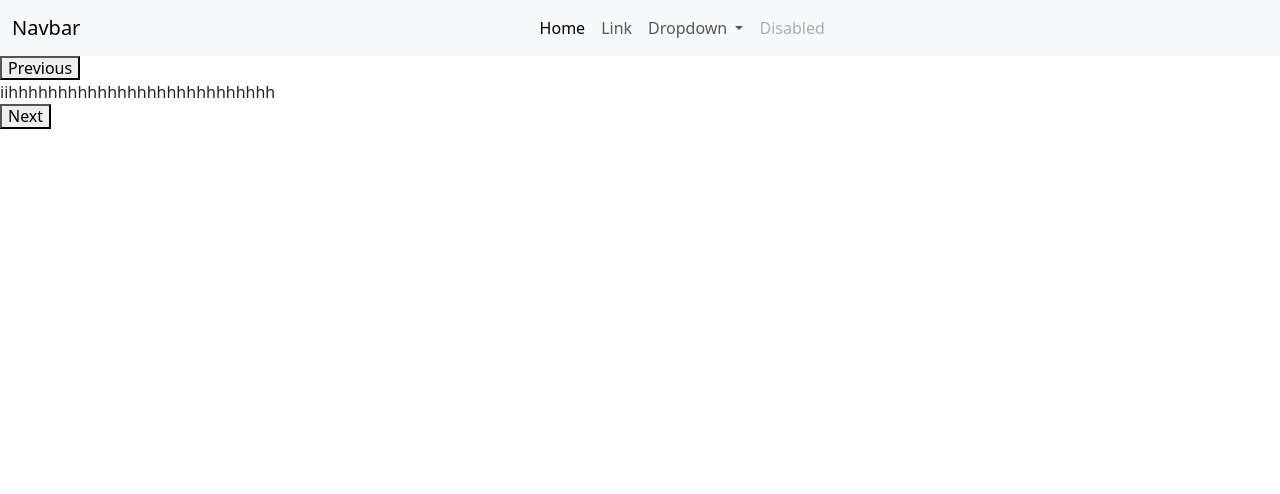
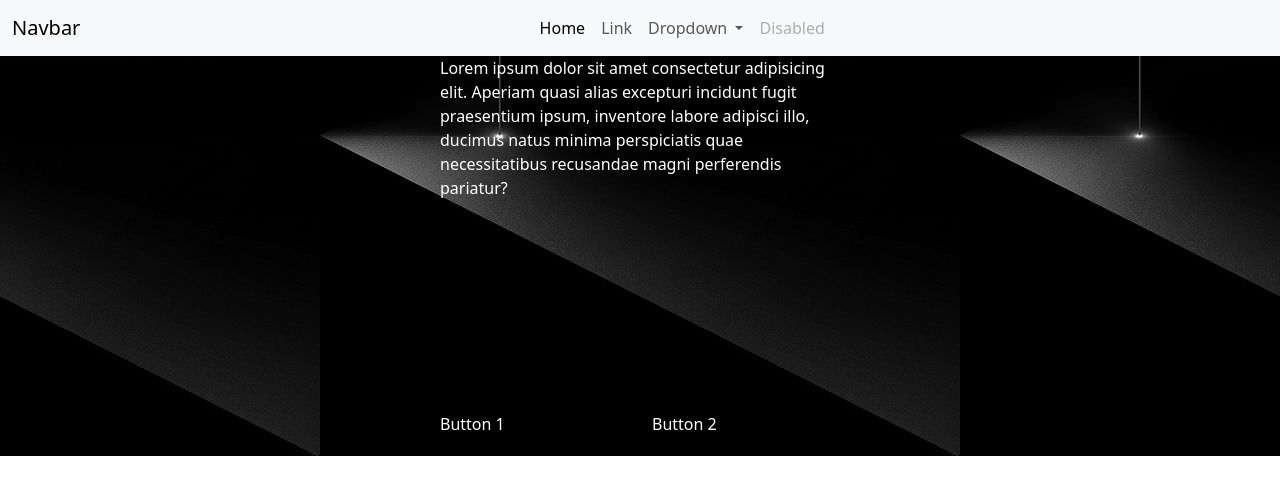
Before and after one commit to codemadan/texas-078-frontend, a plain HTML site: page bw-design/index.html in a window 1280 px wide. Drawn offline with Linux system fonts and the light colour scheme.

Commit message:
[add] slider added

```diff
--- a/bw-design/assets/css/style.css
+++ b/bw-design/assets/css/style.css
@@ -1,3 +1,20 @@
 img{
     width: 100%;
 }
+
+.slide{
+    background-position: bottom;
+}
+
+.slider-inner{
+    width: 400px;
+    color: #fff;
+    position: relative;
+    height: 400px;
+}
+
+.button_wrapper{
+    position: absolute;
+    bottom: 20px;
+    width: 100%;
+}
--- a/bw-design/assets/js/script.js
+++ b/bw-design/assets/js/script.js
@@ -1,5 +1,8 @@
 $(document).ready(function(){
     $('.slides').slick({
         autoplay: true,
+        arrows: false,
+        fade: true,
+        autoplaySpeed: 2000,
     });
   });
--- a/bw-design/index.html
+++ b/bw-design/index.html
@@ -52,14 +52,39 @@
 
         <section class="slider">
             <div class="slides">
-                <div class="slide">
-                    adshkjsabdjka dkasdnkjas djkab
+                <div class="slide" style="background-image: url(assets/images/3.jpg);">
+                    <div class="slider-inner mx-auto d-flex align-items-start flex-column">
+                        <div class="slider-text">
+                            Lorem ipsum dolor sit amet consectetur adipisicing elit. Aperiam quasi alias excepturi incidunt fugit praesentium ipsum, inventore labore adipisci illo, ducimus natus minima perspiciatis quae necessitatibus recusandae magni perferendis pariatur?
+                        </div>
+                        <div class="button_wrapper">
+                            <div class="row">
+                                <div class="col">
+                                    Button 1
+                                </div>
+                                <div class="col">
+                                    Button 2
+                                </div>
+                            </div>
+                        </div>
+                    </div>
                 </div>
-                <div class="slide">
-                    iihhhhhhhhhhhhhhhhhhhhhhhhhhh
-                </div>
-                <div class="slide">
-                    pppppppppppppppppppppppppppppp
+                <div class="slide" style="background-image: url(assets/images/2.jpg);">
+                    <div class="slider-inner mx-auto d-flex align-items-start flex-column">
+                        <div class="slider-text">
+                            Lorem ipsum dolor sit amet consectetur adipisicing elit. Aperiam quasi alias excepturi incidunt fugit praesentium ipsum, inventore labore adipisci illo, ducimus natus minima perspiciatis quae necessitatibus recusandae magni perferendis pariatur?
+                        </div>
+                        <div class="button_wrapper">
+                            <div class="row">
+                                <div class="col">
+                                    Button 1
+                                </div>
+                                <div class="col">
+                                    Button 2
+                                </div>
+                            </div>
+                        </div>
+                    </div>
                 </div>
             </div>
         </section>
```
Also changed, not shown: bw-design/assets/images/1.jpg (added), bw-design/assets/images/2.jpg (added), bw-design/assets/images/3.jpg (added).
